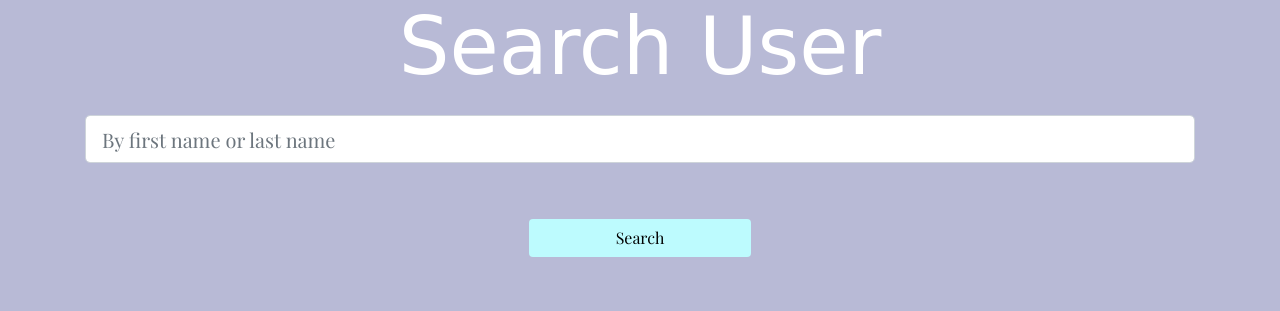
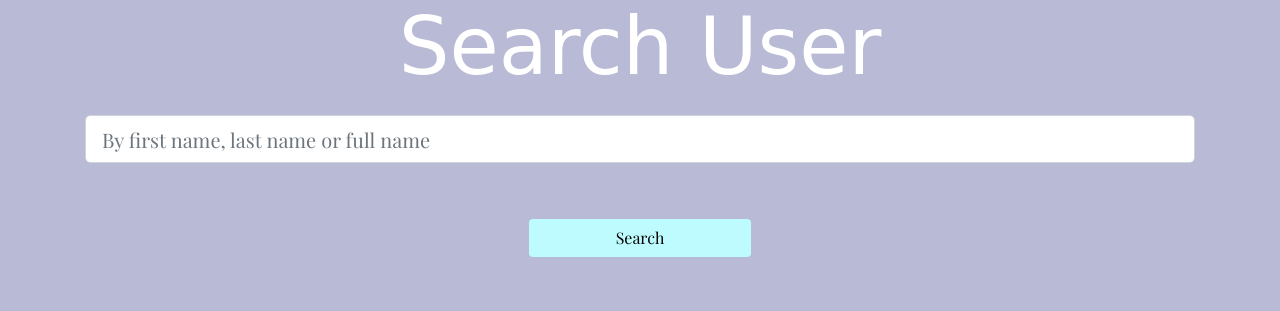
Before and after one commit to luciana-mendonca/user-info-express, a Node server app: page /search in a window 1280 px wide. Shown: the part 390-701 px from the top of the page. Run offline with Node 20, Linux system fonts and the light colour scheme; some libraries are stand-ins or nearby versions; some web fonts are replaced.

Commit message:
Add form validation

```diff
--- a/views/create.ejs
+++ b/views/create.ejs
@@ -12,15 +12,15 @@
       <form action="/create" method="post">
         <div class="form-group">
           <label for="name">First Name: </label>
-          <input class="form-control" name="newUserFirstName" type="text" placeholder="Enter first name">
+          <input class="form-control" name="newUserFirstName" type="text" placeholder="Enter first name" required>
         </div>
         <div class="form-group">
           <label for="last-name">Last Name: </label>
-          <input class="form-control" name="newUserLastName" type="text" placeholder="Enter last name">
+          <input class="form-control" name="newUserLastName" type="text" placeholder="Enter last name" required>
         </div>
         <div class="form-group">
           <label for="exampleInputEmail1">Email address</label>
-          <input type="email" class="form-control" name="newUserEmail" id="exampleInputEmail1" aria-describedby="emailHelp" placeholder="Enter email">
+          <input type="email" class="form-control" name="newUserEmail" id="exampleInputEmail1" aria-describedby="emailHelp" placeholder="Enter email" required>
         </div>
         <button type="submit" class="btn btn-custom mb-2">Add User</button>
       </form>
--- a/views/search.ejs
+++ b/views/search.ejs
@@ -10,7 +10,7 @@
     <div class="container">
       <form action="/search" method="post" class="text-center search-form">
           <h1>Search User</h1>
-        <input name="userInput" class="form-control form-control-lg" type="text" placeholder="By first name or last name">
+        <input name="userInput" class="form-control form-control-lg" type="text" placeholder="By first name, last name or full name" required>
         <button type="submit" class="btn btn-custom mb-2">Search</button>
       </form>
     </div>
```
Also changed, not shown: routes/index.js (line endings or trailing spaces).
